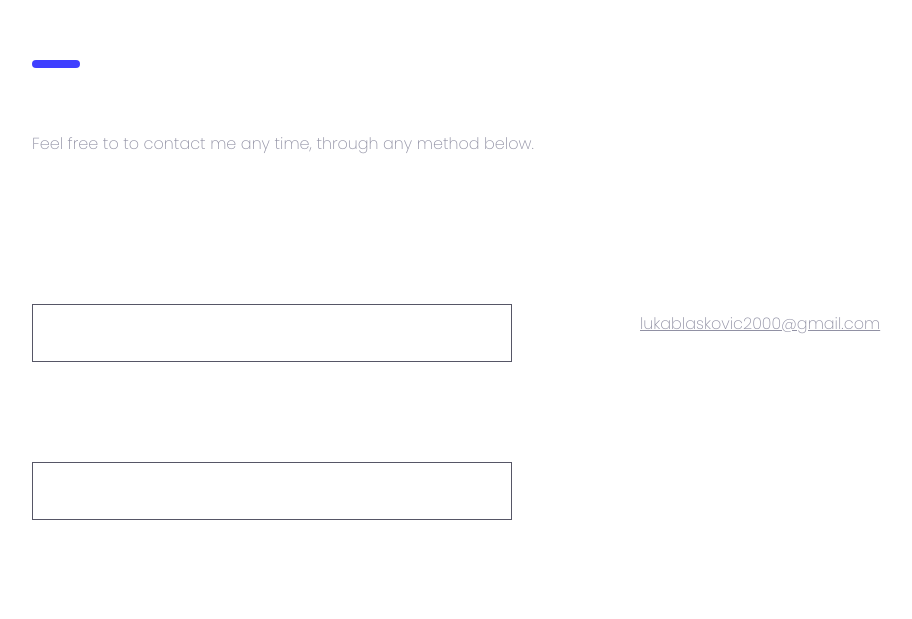
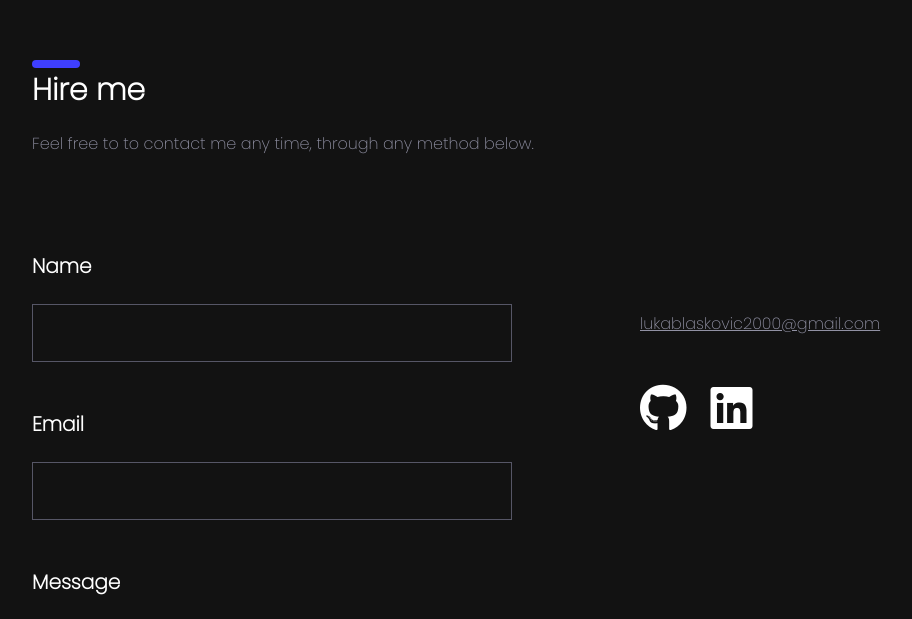
Before and after one commit to lukablaskovic/lukablaskovic.github.io, a Vue app: page / in a window 1280 px wide. Shown: the part 1758-2377 px from the top of the page, without its empty margins (64-976 px from the left). Built offline with nearby package versions, Linux system fonts and the light colour scheme.

Commit message:
Small updates

```diff
--- a/package.json
+++ b/package.json
@@ -2,7 +2,7 @@
   "name": "lukablaskovic.github.io",
   "homepage": "https://lukablaskovic.github.io/",
   "private": true,
-  "version": "0.0.0",
+  "version": "1.0.0",
   "type": "module",
   "scripts": {
     "dev": "vite",
--- a/src/style.css
+++ b/src/style.css
@@ -66,7 +66,7 @@ body {
   font-weight: 400;
   */
 
-  color-scheme: light dark;
+  color-scheme: dark;
   /*
   color: rgba(255, 255, 255, 0.87);
 
--- a/tsconfig.json
+++ b/tsconfig.json
@@ -16,7 +16,7 @@
     "lib": ["ESNext", "DOM"],
     "skipLibCheck": true,
     "noEmit": true,
-    "watch": true
+    "watch": false
   },
   "include": ["src/**/*.ts", "src/**/*.d.ts", "src/**/*.tsx", "src/**/*.vue"],
   "references": [{ "path": "./tsconfig.node.json" }]
```
